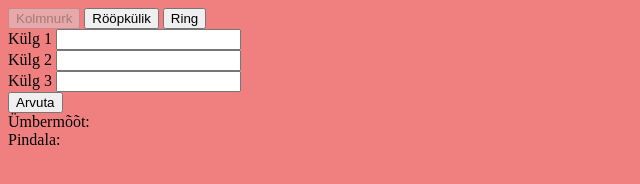
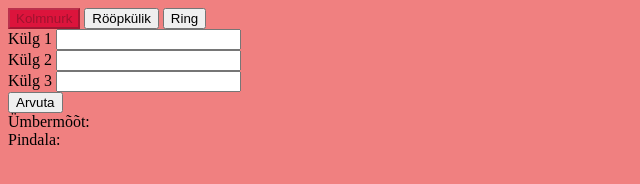
Before and after one commit to Koodikool/Liisi-Kujundid, a plain HTML site: page index.html in a window 1280 px wide. Shown: the whole page, without its empty margins (0-640 px from the left). Drawn offline with Linux system fonts and the light colour scheme.

Commit message:
Värvi kolmnurga nupp.

```diff
--- a/index.html
+++ b/index.html
@@ -1,4 +1,4 @@
-<button class="tabbutton" disabled onclick="changeTab(this, 'Triangle');">
+<button class="tabbutton" disabled id="TriangleButton" onclick="changeTab(this, 'Triangle');">
   Kolmnurk
 </button>
 <button class="tabbutton" onclick="changeTab(this, 'Parallelogram');">
--- a/style.css
+++ b/style.css
@@ -1,3 +1,6 @@
+#TriangleButton {
+  background: Crimson;
+}
 body {
   background: LightCoral;
 }
```
